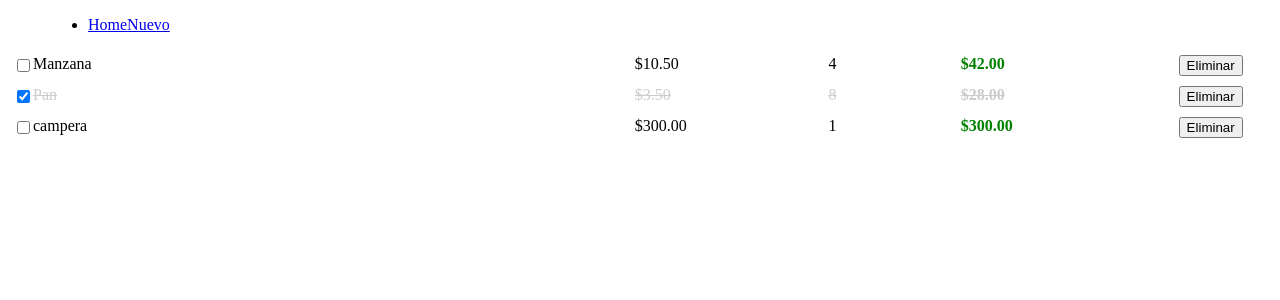
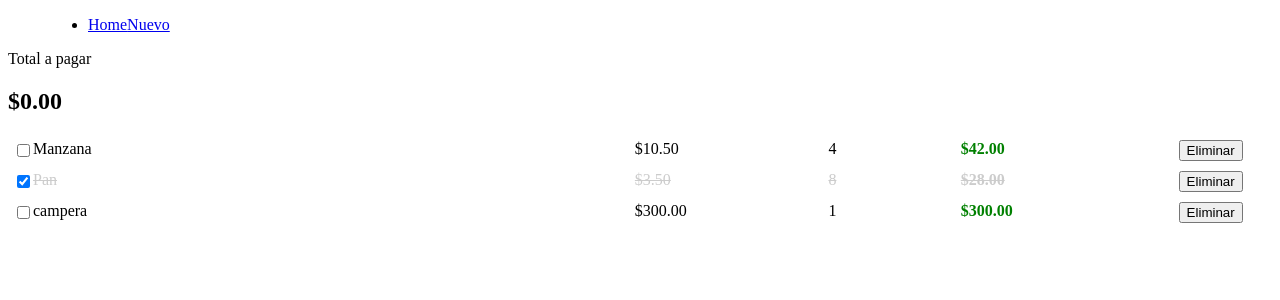
Before and after one commit to dariannfuentes/TPObligatorio, an Angular app: page / in a window 1280 px wide. Shown: the top 300 px of the page. Built offline with nearby package versions, Linux system fonts and the light colour scheme.

Commit message:
Cree el componente total y visualice

```diff
--- a/src/app/app.component.html
+++ b/src/app/app.component.html
@@ -1,4 +1,5 @@
 <div>
   <app-header></app-header>
+  <app-total mensaje="Total a pagar"></app-total>
   <app-items></app-items>
 </div>
--- a/src/app/app.module.ts
+++ b/src/app/app.module.ts
@@ -6,13 +6,15 @@
 import { HeaderComponent } from './components/header/header.component';
 import { ItemsComponent } from './components/items/items.component';
 import { ItemComponent } from './components/item/item.component';
+import { TotalComponent } from './components/total/total.component';
 
 @NgModule({
   declarations: [
     AppComponent,
     HeaderComponent,
     ItemsComponent,
-    ItemComponent
+    ItemComponent,
+    TotalComponent
   ],
   imports: [
     BrowserModule,
--- /dev/null
+++ b/src/app/components/total/total.component.html
@@ -0,0 +1,4 @@
+<div class="container">
+    <span>{{ mensaje }}</span>
+    <h2>{{total | currency}}</h2>
+</div>
--- /dev/null
+++ b/src/app/components/total/total.component.ts
@@ -0,0 +1,15 @@
+import { Component, Input, OnInit } from '@angular/core';
+
+@Component({
+  selector: 'app-total',
+  templateUrl: './total.component.html',
+  styleUrls: ['./total.component.css']
+})
+export class TotalComponent implements OnInit {
+  @Input() total:number = 0;
+  @Input() mensaje:string = '';
+
+  constructor() { }
+
+  ngOnInit(): void {}
+}
```
Also changed, not shown: src/app/components/total/total.component.css (added).
